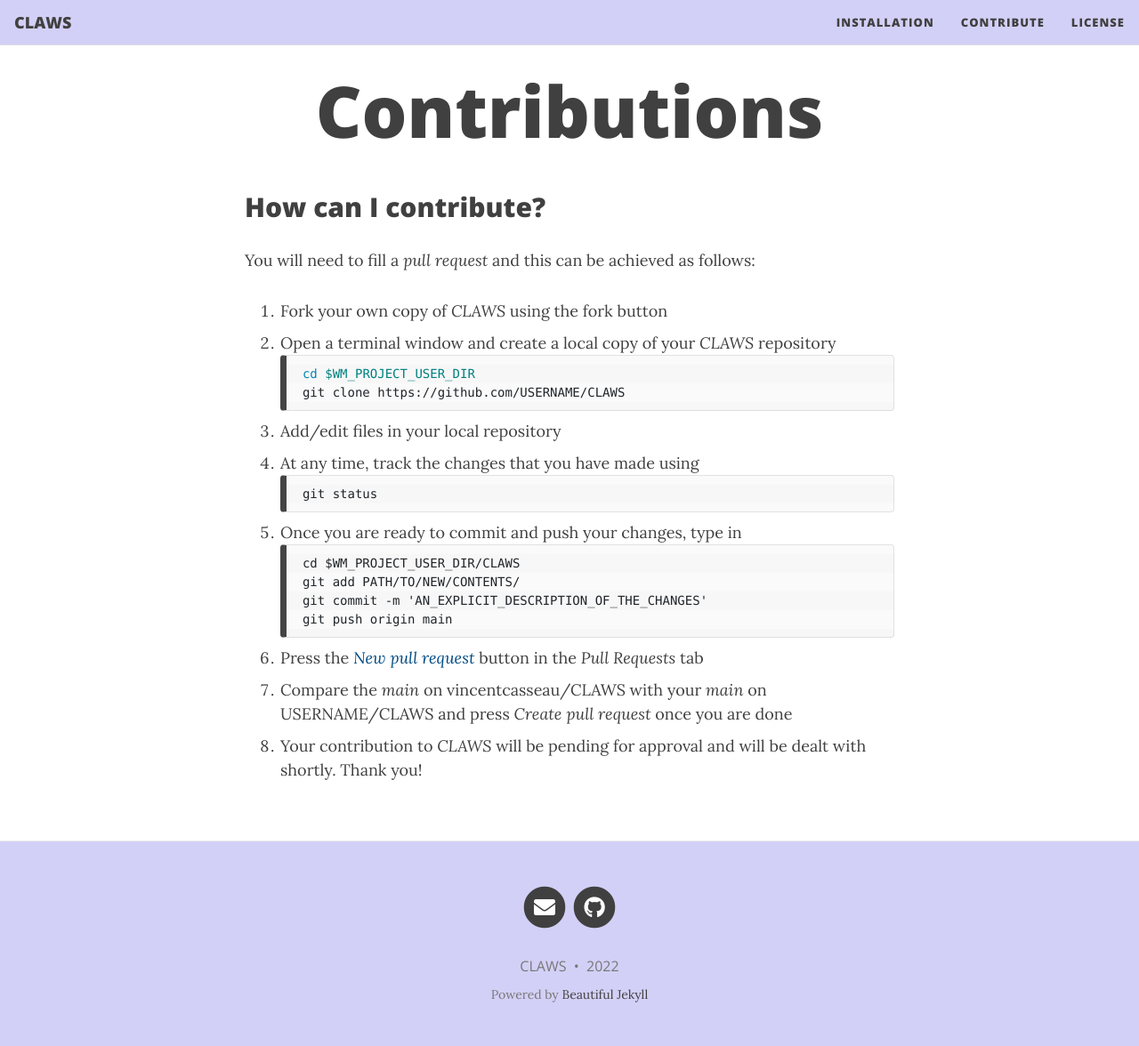
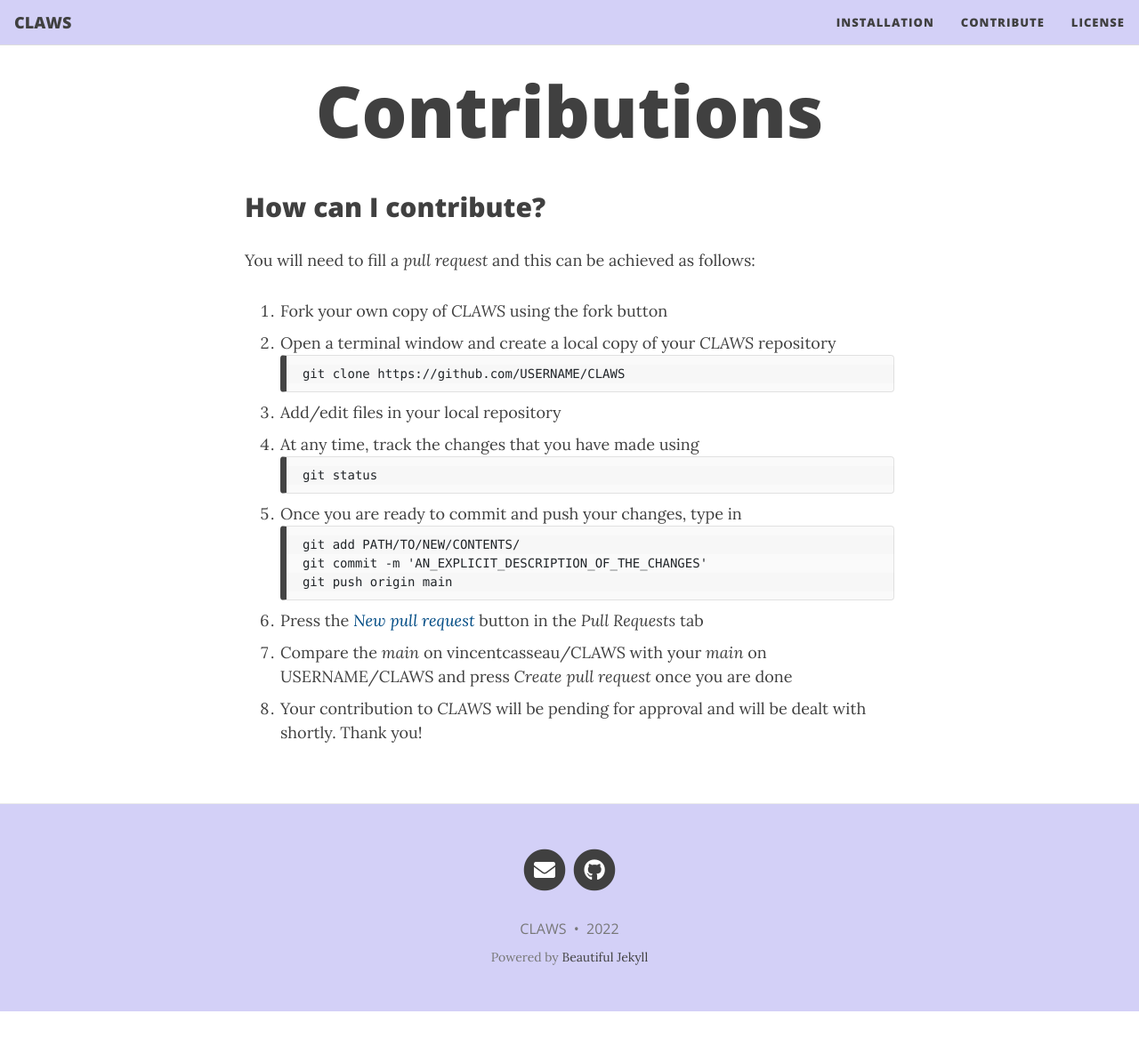
Before and after one commit to claws-scot/claws-scot.github.io, a Jekyll site: the page built from contribute.md, in a window 1280 px wide and 1179 px high. Shown: the top 1176 px of the window at 89% size. Built offline with Jekyll 4.4.1, drawn with Linux system fonts in a browser that asks for light colours; nearby versions of some CDN libraries.

Commit message:
Editing web pages

````diff
--- a/contribute.md
+++ b/contribute.md
@@ -15,7 +15,6 @@ You will need to fill a _pull request_ and this can be achieved as follows:
     </div>
 2. Open a terminal window and create a local copy of your _CLAWS_ repository
     ```sh
-    cd $WM_PROJECT_USER_DIR
     git clone https://github.com/USERNAME/CLAWS
     ```
     <div style="line-height:50%;">
@@ -34,7 +33,6 @@ You will need to fill a _pull request_ and this can be achieved as follows:
     </div>
 5. Once you are ready to commit and push your changes, type in
     ```
-    cd $WM_PROJECT_USER_DIR/CLAWS
     git add PATH/TO/NEW/CONTENTS/
     git commit -m 'AN_EXPLICIT_DESCRIPTION_OF_THE_CHANGES'
     git push origin main
````
